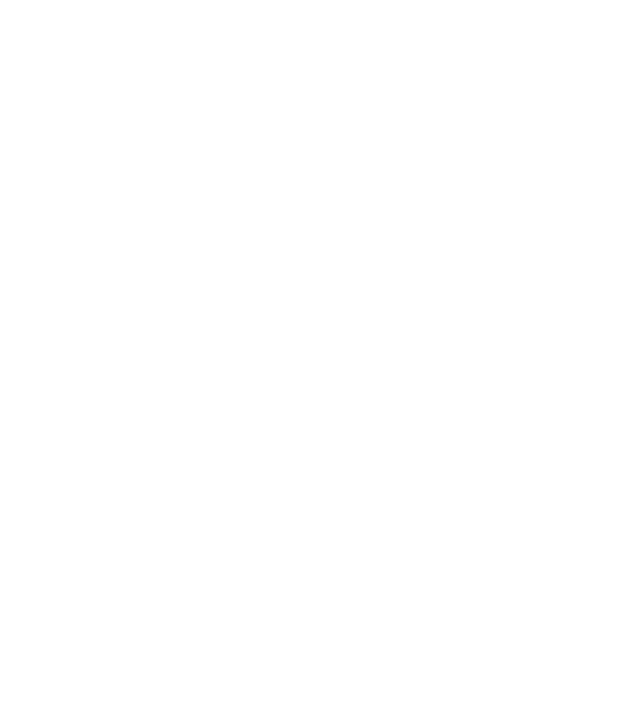
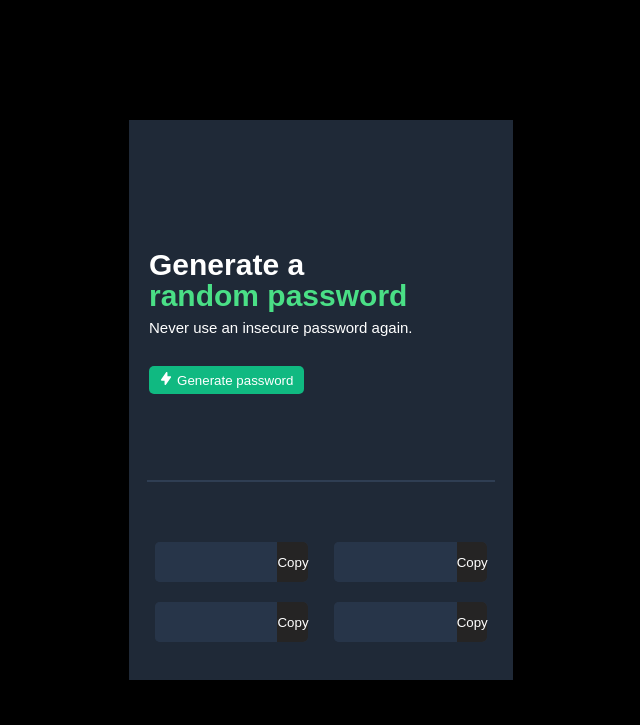
Before and after one commit to Yinkusadel/random-password-generator, a website: page index.html in a window 1280 px wide. Shown: the whole page, without its empty margins (319-959 px from the left). Drawn offline with Linux system fonts and the light colour scheme.

Commit message:
feat: Add random password generator (#1)
### This PR adds a random password generator webpage
link to figma design:
[@figma-design](https://www.figma.com/file/YRO9Iw5IYaOorjnRyNz4bV/Random-Password-Generator?type=design&node-id=102-702&mode=design&t=niQgxhqbdENYHX2U-0)

```diff
--- a/index.html
+++ b/index.html
@@ -3,7 +3,60 @@
   <head>
     <meta charset="UTF-8" />
     <meta name="viewport" content="width=device-width, initial-scale=1.0" />
-    <title>Document</title>
+    <title>Random Password Generator</title>
+    <link href="styles.css" rel="stylesheet" />
   </head>
-  <body></body>
+  <body>
+    <div class="body-container">
+      <div class="content-container">
+        <div class="content">
+          <div class="content-texts">
+            <p class="text-content">Generate a</p>
+            <p class="green-text">random password</p>
+            <p class="password-comment">Never use an insecure password again.</p>
+          </div>
+          <button class="generate-btn" id="generate-btn" type="button">
+            <svg
+              width="14"
+              height="13"
+              viewBox="0 0 14 18"
+              fill="none"
+              xmlns="http://www.w3.org/2000/svg"
+            >
+              <path
+                fill-rule="evenodd"
+                clip-rule="evenodd"
+                d="M8.30064 0.0462736C8.71692 0.177494 9 0.563541 9 1.00001V6.00001L13 6.00001C13.3729 6.00001 13.7148 6.20747 13.887 6.5382C14.0592 6.86893 14.0331 7.268 13.8192 7.57347L6.81924 17.5735C6.56894 17.931 6.11564 18.085 5.69936 17.9537C5.28309 17.8225 5 17.4365 5 17L5 12H1C0.627127 12 0.285222 11.7926 0.113024 11.4618C-0.0591735 11.1311 -0.0330591 10.732 0.180771 10.4265L7.18077 0.426549C7.43107 0.0689788 7.88436 -0.0849466 8.30064 0.0462736Z"
+                fill="white"
+              />
+            </svg>
+            Generate password
+          </button>
+        </div>
+        <p class="thin-border"></p>
+
+        <div class="password-display-container">
+          <div class="password-display">
+            <p class="passwords">
+              <input class="password-inputs" id="input-1" type="text" title="input" />
+              <button class="copy-result" id="copy-1" type="button">Copy</button>
+            </p>
+            <p class="passwords">
+              <input class="password-inputs" id="input-2" type="text" title="input" />
+              <button class="copy-result" id="copy-2" type="button">Copy</button>
+            </p>
+            <p class="passwords">
+              <input class="password-inputs" id="input-3" type="text" title="input" />
+              <button class="copy-result" id="copy-3" type="button">Copy</button>
+            </p>
+            <p class="passwords">
+              <input class="password-inputs" id="input-4" type="text" title="input" />
+              <button class="copy-result" id="copy-4" type="button">Copy</button>
+            </p>
+          </div>
+        </div>
+      </div>
+    </div>
+    <script src="script.js"></script>
+  </body>
 </html>
--- /dev/null
+++ b/script.js
@@ -0,0 +1,57 @@
+const passwordCharacters =
+  '0123456789abcdefghijklmnopqrstuvwxyz!@#$%^&.*()ABCDEFGHIJKLMNOPQRSTUVWXYZ';
+const passwordInputs = document.querySelectorAll('.password-inputs');
+
+const generateRandomPassword = () => {
+  // This code block generates any random password
+  const passwordLength = 10;
+  let password = '';
+  for (let i = 0; i <= passwordLength; i += 1) {
+    const randomNumber = Math.floor(Math.random() * passwordCharacters.length);
+    password += passwordCharacters.charAt(randomNumber);
+  }
+  return password;
+};
+
+const forEachPasswords = () => {
+  // This code block assigns unique passwords for each input on its own
+  for (let i = 0; i < passwordInputs.length; i += 1) {
+    const inputs = passwordInputs[i];
+    inputs.value = generateRandomPassword();
+  }
+};
+
+const copyPasswordOne = () => {
+  const text = document.querySelector('#input-1').value;
+  navigator.clipboard.writeText(text);
+};
+
+const copyPasswordTwo = () => {
+  const text = document.querySelector('#input-2').value;
+  navigator.clipboard.writeText(text);
+};
+
+const copyPasswordThree = () => {
+  const text = document.querySelector('#input-3').value;
+  navigator.clipboard.writeText(text);
+};
+
+const copyPasswordFour = () => {
+  const text = document.querySelector('#input-4').value;
+  navigator.clipboard.writeText(text);
+};
+
+const copyFirstPassword = document.querySelector('#copy-1');
+copyFirstPassword.addEventListener('click', copyPasswordOne);
+
+const copySecondPassword = document.querySelector('#copy-2');
+copySecondPassword.addEventListener('click', copyPasswordTwo);
+
+const copyThirdPassword = document.querySelector('#copy-3');
+copyThirdPassword.addEventListener('click', copyPasswordThree);
+
+const copyForthPassword = document.querySelector('#copy-4');
+copyForthPassword.addEventListener('click', copyPasswordFour);
+
+const generateButton = document.querySelector('#generate-btn');
+generateButton.addEventListener('click', forEachPasswords);
--- /dev/null
+++ b/styles.css
@@ -0,0 +1,124 @@
+* {
+  padding: 0;
+  margin: 0;
+  border: none;
+}
+
+.body-container {
+  display: flex;
+  justify-content: center;
+  align-items: center;
+  width: 100%;
+  height: 100vh;
+  background-color: #000;
+}
+
+.content-container {
+  width: 30%;
+  height: 70vh;
+  background: #1f2937;
+}
+
+.content {
+  padding: 20px;
+  display: flex;
+  flex-direction: column;
+  justify-content: center;
+  height: 40vh;
+}
+
+.content-texts {
+  margin-top: 50px;
+}
+
+.text-content {
+  font: 900 30px/16px sans-serif;
+  color: #fff;
+}
+
+.green-text {
+  color: #4adf86;
+  font: 900 30px/16px sans-serif;
+  margin: 15px 0;
+}
+
+.password-comment {
+  font-family: sans-serif;
+  margin-top: 10px;
+  color: #fff;
+  font-size: 15px;
+}
+
+.generate-btn {
+  width: 45%;
+  background-color: #10b981;
+  padding: 6px;
+  margin-top: 30px;
+  border-radius: 5px;
+  color: #fff;
+}
+
+.generate-btn:hover {
+  background-color: #2f3e53;
+}
+
+.thin-border {
+  border: 1px solid #2f3e53;
+  width: 90%;
+  margin: auto;
+}
+
+.password-display-container {
+  height: 30vh;
+  width: 100%;
+  display: flex;
+  flex-direction: column;
+  justify-content: center;
+}
+
+.password-display {
+  height: 15vh;
+  display: flex;
+  flex-wrap: wrap;
+  width: 100%;
+  justify-content: space-evenly;
+}
+
+.passwords {
+  background-color: #273549;
+  color: #4adf86;
+  height: 5vh;
+  width: 40%;
+  border-radius: 5px;
+  display: flex;
+  justify-content: center;
+  align-items: center;
+}
+
+.password-inputs {
+  height: 5vh;
+  width: 80%;
+  background-color: #273549;
+  color: #10b981;
+  text-align: center;
+  border-top-left-radius: 5px;
+  border-bottom-left-radius: 5px;
+  outline: none;
+}
+
+.password-inputs:hover {
+  background-color: #424c5a;
+}
+
+.copy-result {
+  height: 5vh;
+  width: 20%;
+  background-color: #252424;
+  color: white;
+  border-top-right-radius: 5px;
+  border-bottom-right-radius: 5px;
+}
+
+.copy-result:hover {
+  background-color: #140d0d;
+}
```
Also changed, not shown: README.md.
